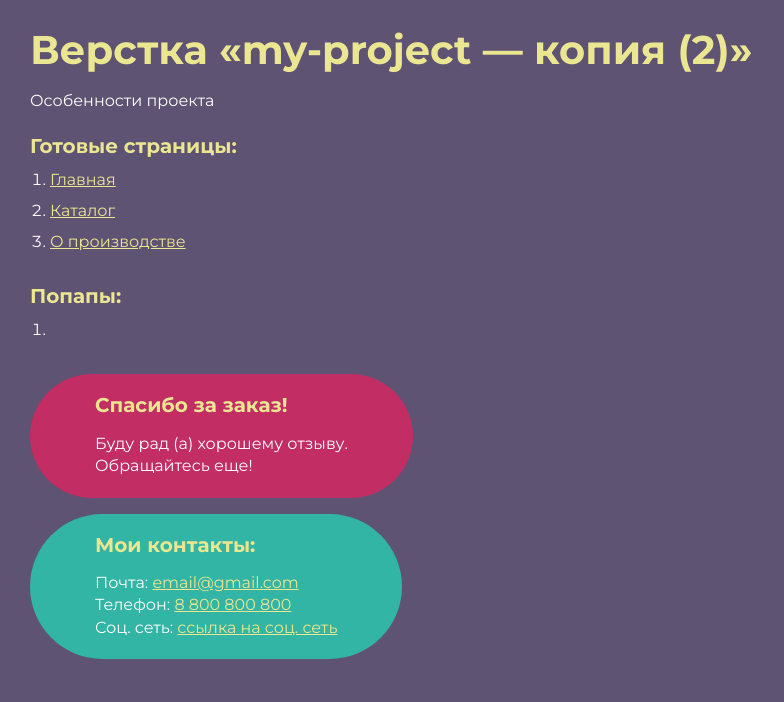
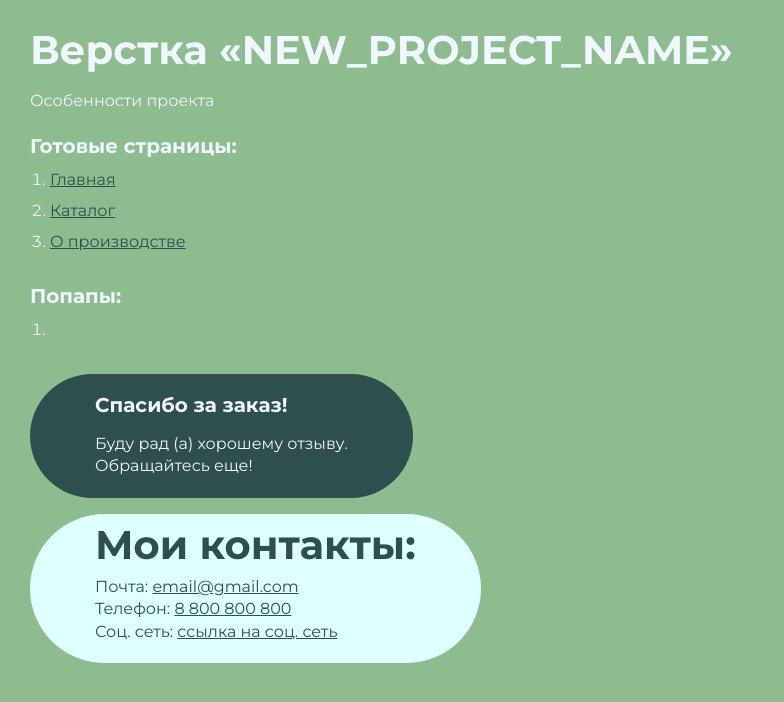
Before and after one commit to I-upgrade-myself/Internet-shop, a website: page index.html in a window 1280 px wide. Shown: the whole page, without its empty margins (0-784 px from the left). Drawn offline with Linux system fonts and the light colour scheme.

Commit message:
index.html

```diff
--- a/index.html
+++ b/index.html
@@ -1,15 +1,14 @@
 <!DOCTYPE html>
 <html>
-
 	<head>
 		<meta charset="UTF-8">
 		<meta name="viewport" content="width=device-width, initial-scale=1.0">
-	<title>Верстка «my-project — копия (2)»</title>
+		<title>Верстка «NEW_PROJECT_NAME»</title>
 	</head>
-
 	<body>
 		<div class="rootpage">
-		<h1>Верстка «my-project — копия (2)»</h1>
+
+			<h1>Верстка «NEW_PROJECT_NAME»</h1>
 			<div class="rootpage__info">
 				Особенности проекта
 			</div>
@@ -31,155 +30,148 @@
 				<p>Обращайтесь еще!</p>
 			</div>
 			<div class="rootpage__contacts">
-			<h2>Мои контакты:</h2>
-			<p>Почта: <a href="mailto:email@gmail.com">email@gmail.com</a></p>
-			<p>Телефон: <a href="tel:8800800800">8 800 800 800</a></p>
-			<p>Соц. сеть: <a href="">ссылка на соц. сеть</a></p>
+				<h2 class="hh">Мои контакты:</h2>
+				<p class="llp">Почта:     <a class="hreff" href="mailto:email@gmail.com">email@gmail.com</a></p>
+				<p class="llp">Телефон:   <a class="hreff" href="tel:8800800800">8 800 800 800</a></p>
+				<p class="llp">Соц. сеть: <a class="hreff" href="">ссылка на соц. сеть</a></p>
 			</div>
 		</div>
 	</body>
 	<style>
 		@charset "UTF-8";
 		@import url("https://fonts.googleapis.com/css?family=Montserrat:regular,700&display=swap");
-
-	*,
-	*::before,
-	*::after {
+		* ,*::before, *::after {
 			padding: 0px;
 			margin: 0px;
 			border: 0px;
 			box-sizing: border-box;
 		}
-
-	html,
-	body {
+		html, body {
 			height: 100%;
 			margin: 0;
 			padding: 0;
 			min-width: 320px;
 			width: 100%;
-		color: #fff;
-		background-color: #5e5373;
+			color: aliceblue;
+			background-color: darkseagreen;
+			/* background-image: url("../src/fon.jpg"); */
 		}
-
 		body {
 			font-family: Montserrat;
 			font-size: 100%;
 			line-height: 1;
 			font-size: 1rem;
 		}
-
 		a {
 			text-decoration: underline;
-		color: #ebe691
+
+			color: darkslategrey;
+
+		}
+		.llp {
+			color: darkslategrey;
+			font-size: 1rem;
+
+
 		}
 
+		.hh {
+			color: darkslategrey;
+			font-size: 2.5rem;
+			margin: 0px 0px 1.25rem 0px
+		}
 		a:visited {
 			text-decoration: underline;
-		color: #aaa768;
+
+			color: darkslategrey;
+
 		}
-
 			a:hover {
 			text-decoration: none;
 		}
-
 		ul li {
 			list-style: none;
 		}
-
 		img {
 			vertical-align: top;
 		}
-
 		.wrapper {
 			width: 100%;
 			min-height: 100%;
 			overflow: hidden;
 		}
-
-	.rootpage {
+		.rootpage{
 			padding: 30px;
 			display: flex;
 			flex-direction: column;
 			align-items: flex-start;
 		}
-
 		@media (max-width: 767px) {
-		.rootpage {
-			padding: 30px 15px;
+			.rootpage{
+				padding:30px 15px;
 			}
 		}
-
 		h1 {
-		color: #ebe691;
+			color: currentcolor;
 			font-size: 2.5rem;
 			margin: 0px 0px 1.25rem 0px;
 		}
-
 		@media (max-width: 767px) {
 			h1 {
 				font-size: 1.85rem;
 				margin: 0px 0px 1.25rem 0px;
 			}
 		}
-
 		h2 {
-		color: #ebe691;
+			color: currentcolor;
 			font-size: 1.25rem;
 			margin: 0px 0px 1rem 0px;
 		}
-
 		@media (max-width: 767px) {
 			 h2 {
 				font-size: 1.125rem;
 				margin: 0px 0px 1rem 0px;
 			}
 		}
-
-	.rootpage__info {
+		.rootpage__info{
 			line-height: 140%;
 			margin: 0px 0px 1.5rem 0px;
 		}
 
-	.rootpage__list {
+		.rootpage__list{
 			margin: 0px 0px 2.25rem 1.25rem;
 		}
-
-	.rootpage__list li:not(:last-child) {
+		.rootpage__list li:not(:last-child){
 			margin: 0px 0px 15px 0px;
 		}
-
 		.rootpage__contacts,
-	.rootpage__tnx {
+		.rootpage__tnx{
 			border-radius: 200px;
 			padding: 20px 65px;
 			line-height: 140%;
 		}
-
-	@media (max-width: 767px) {
-
+		@media (max-width: 767px){
 		.rootpage__contacts,
-		.rootpage__tnx {
-			border-radius: 40px;
+		.rootpage__tnx{
+			border-radius:40px;
 			padding: 20px;
 		}
 		}
-
-	.rootpage__contacts {
-		background: #32b5a4;
+		.rootpage__contacts{
+			background: lightcyan;
 
 		}
-
-	.rootpage__contacts a {
-		color: #ebe691;
+		.rootpage__contacts a{
+			color: darkslategrey;
 		}
-
-	.rootpage__tnx {
-		background: #c22d63;
+		.rootpage__tnx{
+			background: darkslategray;
 			margin: 0px 0px 1rem 0px;
 		}
+		.hreff {
+			color: darkslategrey;
+		}
 	</style>
-
 </html>
 
 
@@ -188,49 +180,49 @@
 	<div class="image-slider__wrapper swiper-wrapper">
 		<div class="image-slider__slide swiper-slide">
 			<div class="image-slider__image">
-				<img  src="img/sliders/image 101.png?_v=1692703577946" alt="">
+				<img  src="@img/sliders/image 101.png" alt="">
 
 			</div>
 		</div>
 
 		<div class="image-slider__slide swiper-slide">
 			<div class="image-slider__image">
-				<img  src="img/sliders/image 102.png?_v=1692703577946" alt="">
+				<img  src="@img/sliders/image 102.png" alt="">
 
 			</div>
 		</div>
 
 		<div class="image-slider__slide swiper-slide">
 			<div class="image-slider__image">
-				<img  src="img/sliders/image 103.png?_v=1692703577946" alt="">
+				<img  src="@img/sliders/image 103.png" alt="">
 
 			</div>
 		</div>
 
 		<div class="image-slider__slide swiper-slide">
 			<div class="image-slider__image">
-				<img  src="img/sliders/image 104.png?_v=1692703577946" alt="">
+				<img  src="@img/sliders/image 104.png" alt="">
 
 			</div>
 		</div>
 
 		<div class="image-slider__slide swiper-slide">
 			<div class="image-slider__image">
-				<img  src="img/sliders/image 105.png?_v=1692703577946" alt="">
+				<img  src="@img/sliders/image 105.png" alt="">
 
 			</div>
 		</div>
 
 		<div class="image-slider__slide swiper-slide">
 			<div class="image-slider__image">
-				<img  src="img/sliders/image 106.png?_v=1692703577946" alt="">
+				<img  src="@img/sliders/image 106.png" alt="">
 
 			</div>
 		</div>
 
 		<div class="image-slider__slide swiper-slide">
 			<div class="image-slider__image">
-				<img  src="img/sliders/image 107.png?_v=1692703577946" alt="">
+				<img  src="@img/sliders/image 107.png" alt="">
 
 			</div>
 		</div>
@@ -243,43 +235,43 @@
 		<div class="image-mini-slider__wrapper swiper-wrapper">
 			<div class="image-mini-slider__slide swiper-slide">
 				<div class="image-mini-slider__image">
-					<img src="img/sliders/image 101.png?_v=1692703577946" alt="">
+					<img src="@img/sliders/image 101.png" alt="">
 				</div>
 			</div>
 
 			<div class="image-mini-slider__slide swiper-slide">
 				<div class="image-mini-slider__image">
-					<img src="img/sliders/image 102.png?_v=1692703577946" alt="">
+					<img src="@img/sliders/image 102.png" alt="">
 				</div>
 			</div>
 
 			<div class="image-mini-slider__slide swiper-slide">
 				<div class="image-mini-slider__image">
-					<img src="img/sliders/image 103.png?_v=1692703577946" alt="">
+					<img src="@img/sliders/image 103.png" alt="">
 				</div>
 			</div>
 
 			<div class="image-mini-slider__slide swiper-slide">
 				<div class="image-mini-slider__image">
-					<img src="img/sliders/image 104.png?_v=1692703577946" alt="">
+					<img src="@img/sliders/image 104.png" alt="">
 				</div>
 			</div>
 
 			<div class="image-mini-slider__slide swiper-slide">
 				<div class="image-mini-slider__image">
-					<img src="img/sliders/image 105.png?_v=1692703577946" alt="">
+					<img src="@img/sliders/image 105.png" alt="">
 				</div>
 			</div>
 
 			<div class="image-mini-slider__slide swiper-slide">
 				<div class="image-mini-slider__image">
-					<img src="img/sliders/image 106.png?_v=1692703577946" alt="">
+					<img src="@img/sliders/image 106.png" alt="">
 				</div>
 			</div>
 
 			<div class="image-mini-slider__slide swiper-slide">
 				<div class="image-mini-slider__image">
-					<img src="img/sliders/image 107.png?_v=1692703577946" alt="">
+					<img src="@img/sliders/image 107.png" alt="">
 				</div>
 			</div>
 
```
Lines whose indentation alone changed are shown as unchanged.
